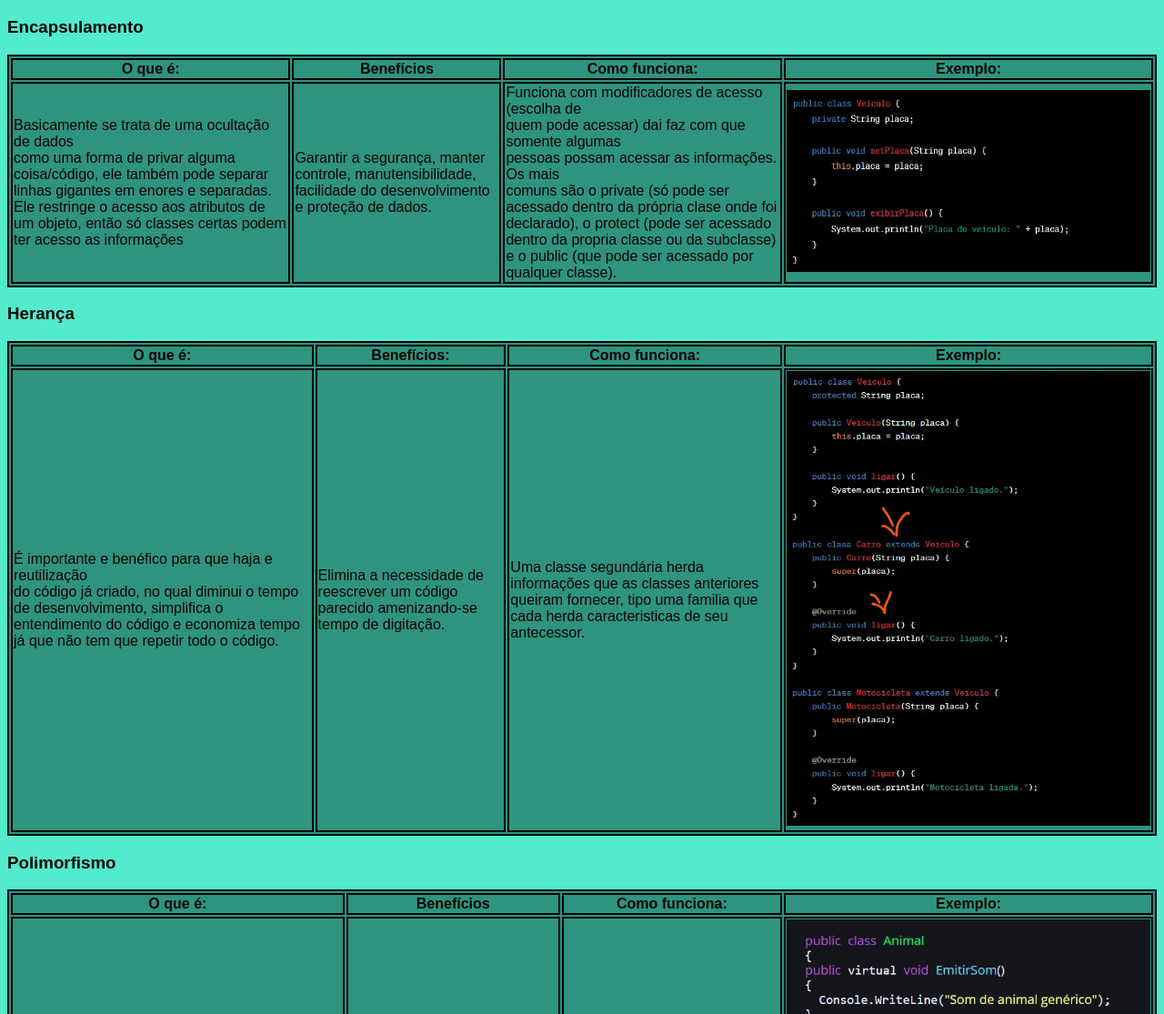
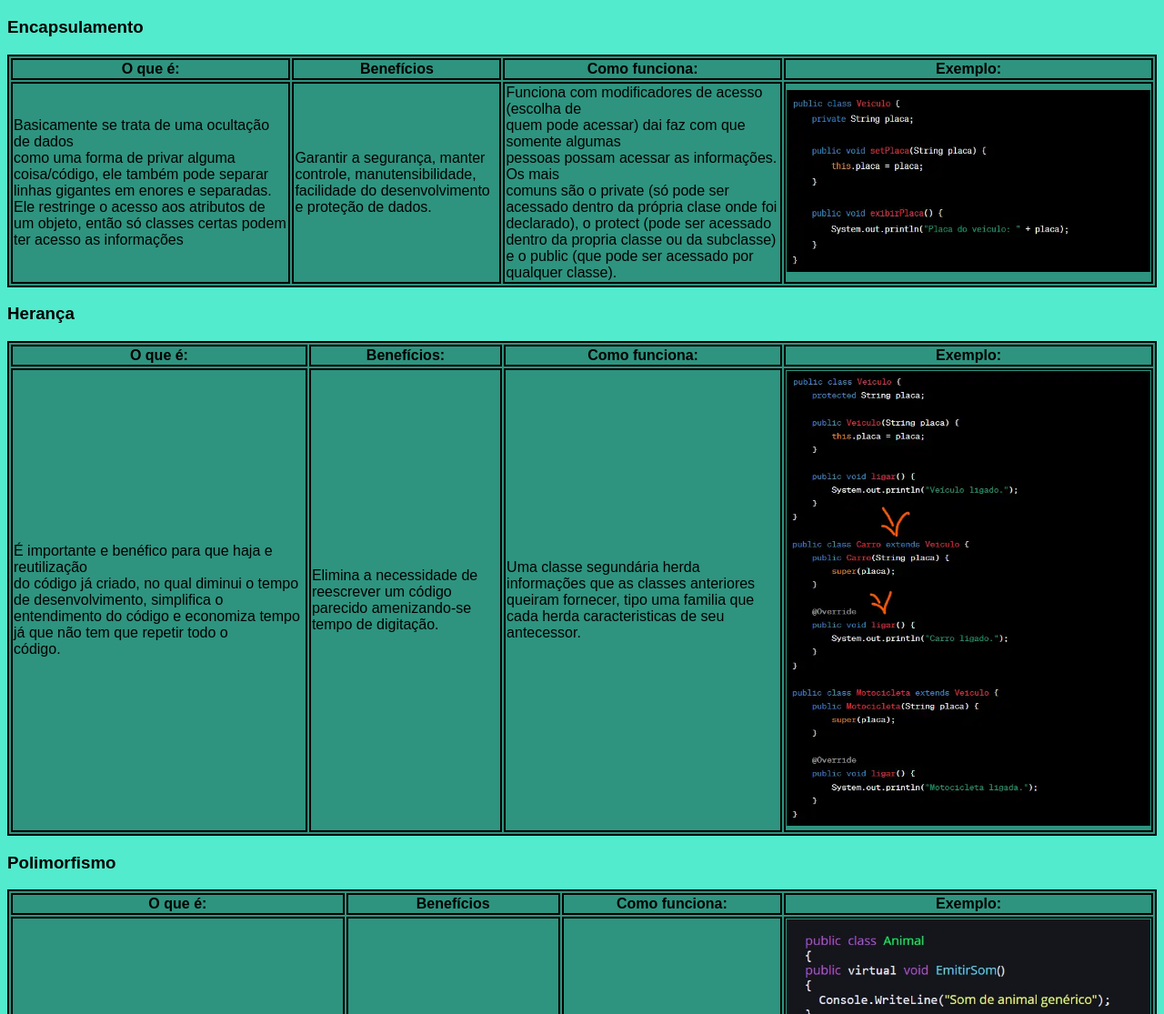
Before and after one commit to Chir4i14/javahelpp, a plain HTML site: page index.html in a window 1280 px wide. Shown: the part 101-1216 px from the top of the page at 91% size. Drawn offline with Linux system fonts and the light colour scheme.

Commit message:
Update index.html

```diff
--- a/index.html
+++ b/index.html
@@ -79,7 +79,7 @@
                 É importante e benéfico para que haja e reutilização <br>
                 do código já criado, no qual diminui o tempo de
                 desenvolvimento, simplifica o entendimento do código
-                e economiza tempo já que não tem que repetir todo o
+                e economiza tempo já que não tem que repetir todo o <br>
                 código.
 
             </td>
```
